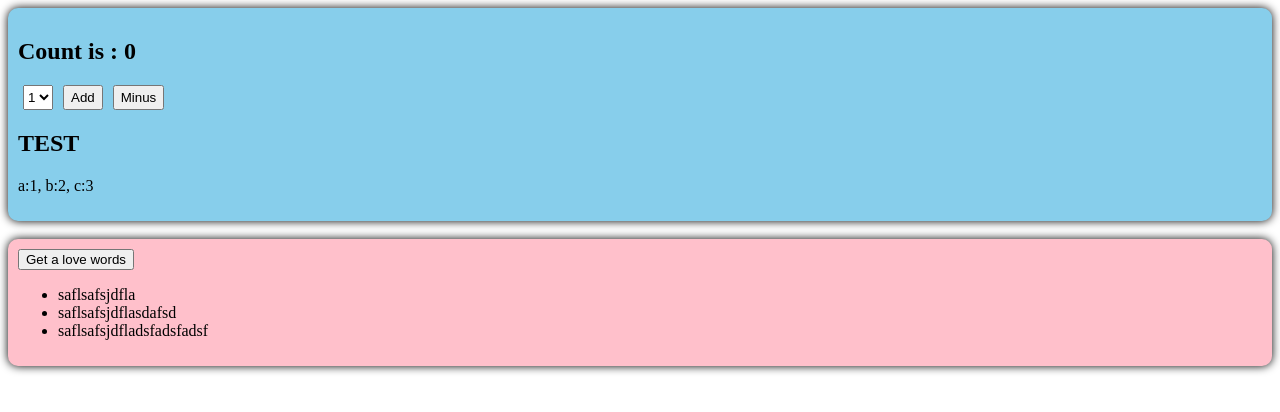
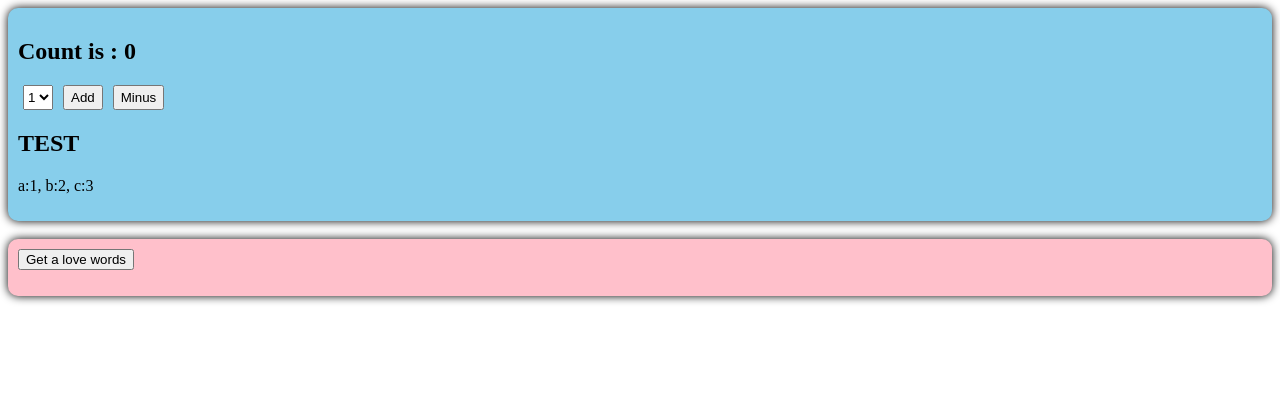
Before and after one commit to KickaStone/hello_vue3, a Vue app: page / in a window 1280 px wide. Shown: the top 412 px of the page. Built offline with nearby package versions, Linux system fonts and the light colour scheme.

Commit message:
P50: $subscribe (watcher)

```diff
--- a/src/components/LoveTalk.vue
+++ b/src/components/LoveTalk.vue
@@ -4,6 +4,14 @@ import {storeToRefs} from "pinia";
 
 const talkStore = useTalkStore();
 let {wordList} = storeToRefs(talkStore);
+talkStore.$subscribe((mutation, state)=>{ // like `watch`
+  console.log("talk store changed"); // detect changes
+  console.log(mutation);
+  console.log(state);
+
+  localStorage.setItem("talkList", JSON.stringify(state.wordList));
+})
+
 </script>
 
 <template>
--- a/src/store/talk.ts
+++ b/src/store/talk.ts
@@ -5,11 +5,7 @@ import {nanoid} from "nanoid";
 export const useTalkStore = defineStore("talk", {
     state() {
         return {
-            wordList: [
-                {id: 'w1', title: "saflsafsjdfla"},
-                {id: 'w2', title: "saflsafsjdflasdafsd"},
-                {id: 'w3', title: "saflsafsjdfladsfadsfadsf"}
-            ]
+            wordList: JSON.parse(localStorage.getItem('talkList') as string) || []
         }
     },
     actions: {
```
